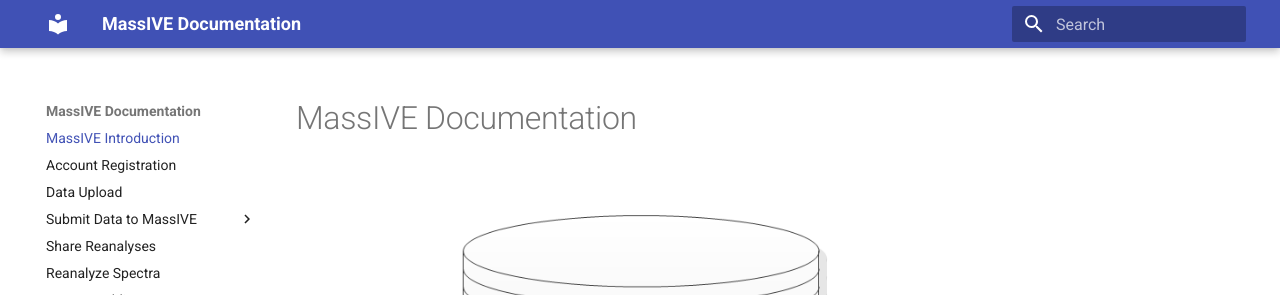
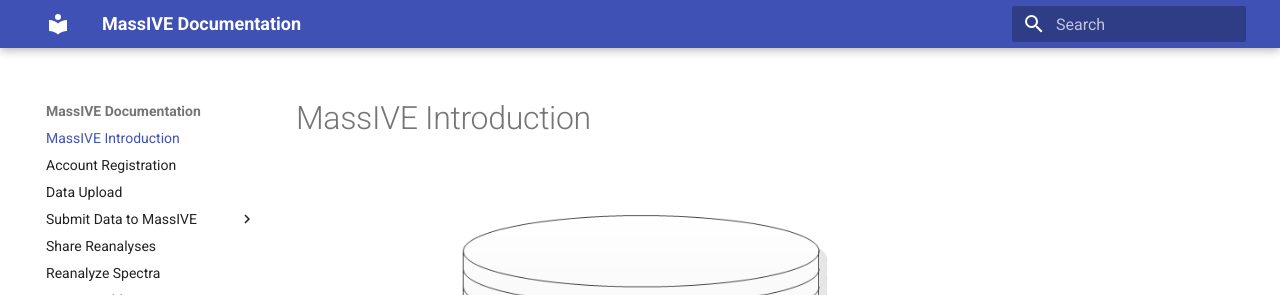
Before and after one commit to CCMS-UCSD/MassIVEDocumentation, an MkDocs documentation site: the page built from docs/index.md, in a window 1280 px wide and 1190 px high. Shown: the top 295 px of the window. Built offline with MkDocs 1.6.1 and Material for MkDocs 9.7.7, drawn with Linux system fonts in a browser that asks for light colours.

Commit message:
Update index.md

```diff
--- a/docs/index.md
+++ b/docs/index.md
@@ -1,5 +1,3 @@
-# MassIVE Documentation
-
 ![massive logo](img/index/massive_logo.png)
 
 MassIVE is a worldwide mass spectrometry data repository integrated into a flexible, scalable, user-friendly framework offering a diverse set of data analysis algorithms.
```
